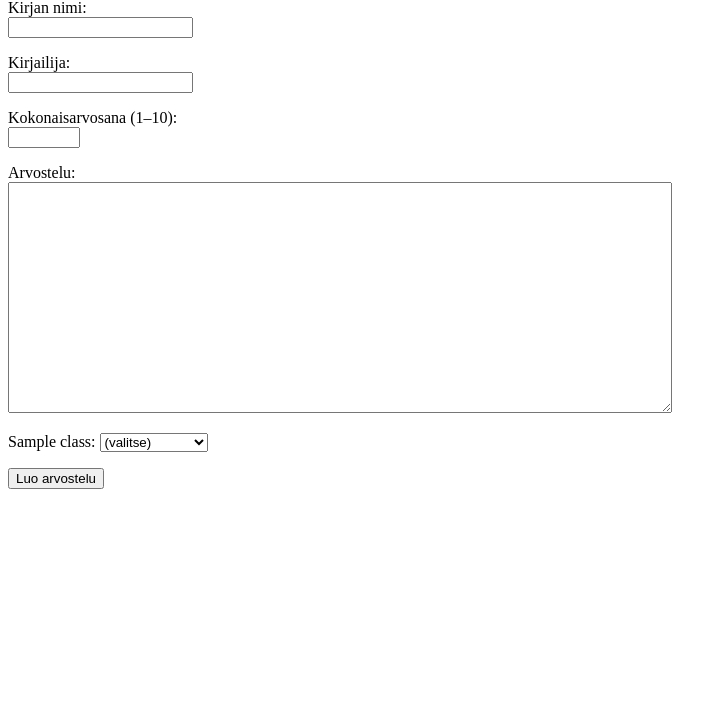
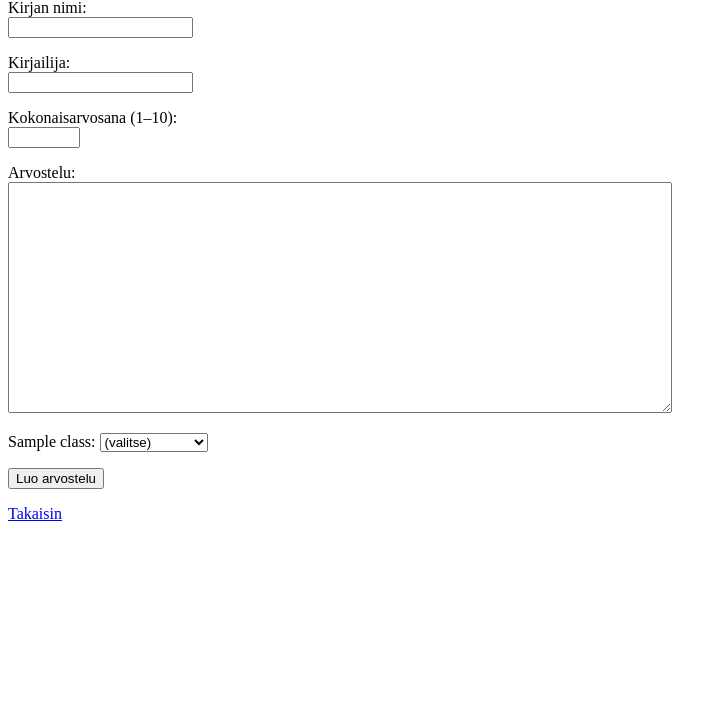
Before and after one commit to elmeskel/Kirja-arvostelut, a Flask app: template templates/new_item.html in a window 1280 px wide. Shown: the part 81-800 px from the top of the page, without its empty margins (0-727 px from the left). Run offline with Flask 3, Linux system fonts and the light colour scheme; the template is opened without the code that fills it: most values are stand-ins (such as "Sample title", 1, 10 or a date in 2020).

Commit message:
Add return link

```diff
--- a/templates/edit_item.html
+++ b/templates/edit_item.html
@@ -47,8 +47,9 @@
     <input type="submit" value="Tallenna muutokset" />
 
 </form>
-
-
+<p>
+    <a href="/">Takaisin</a>
+</p>
 </body>
 
 </html>
--- a/templates/new_item.html
+++ b/templates/new_item.html
@@ -42,8 +42,9 @@
     <input type="submit" value="Luo arvostelu" />
 
 </form>
-
-
+<p>
+    <a href="/">Takaisin</a>
+</p>
 </body>
 
 </html>
```
